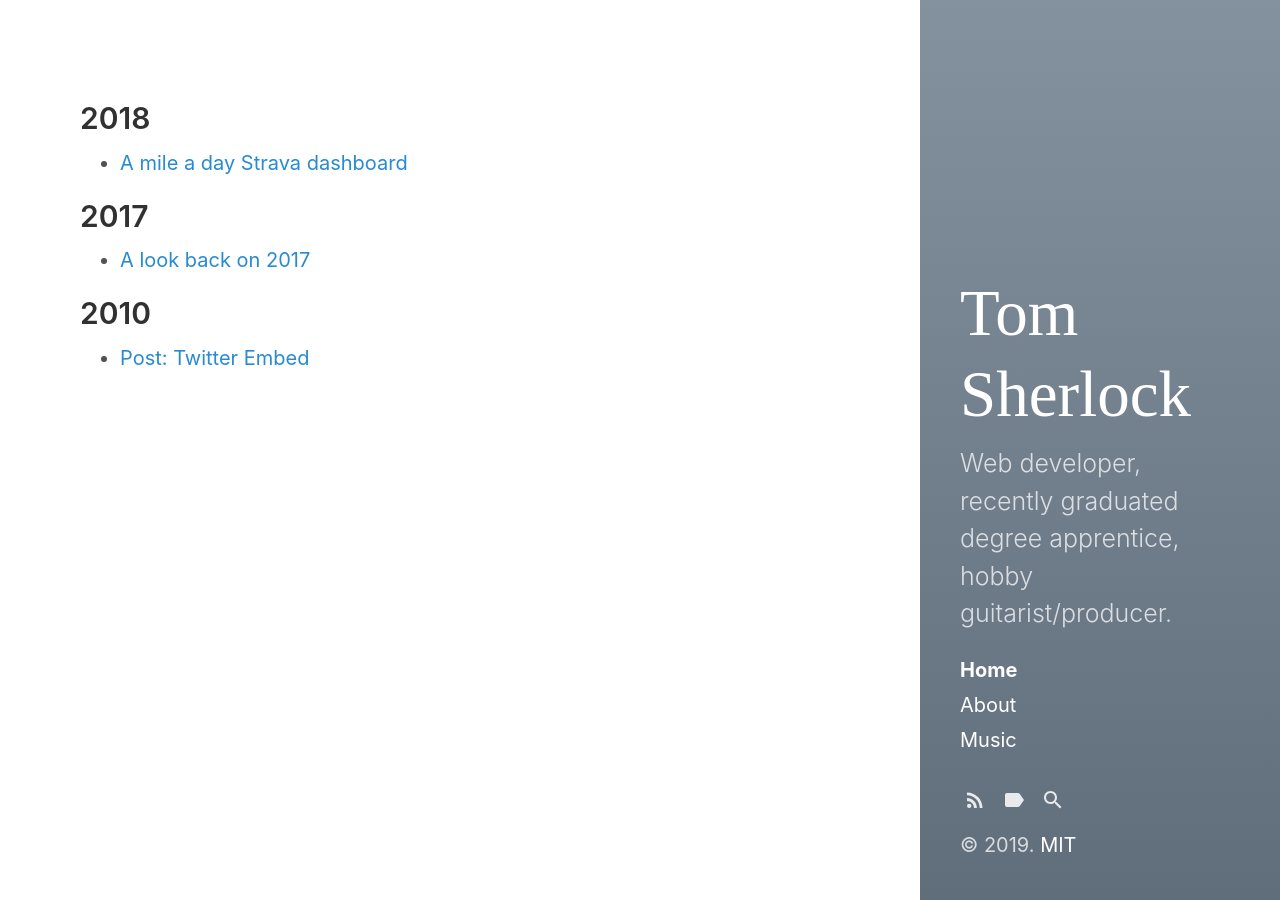
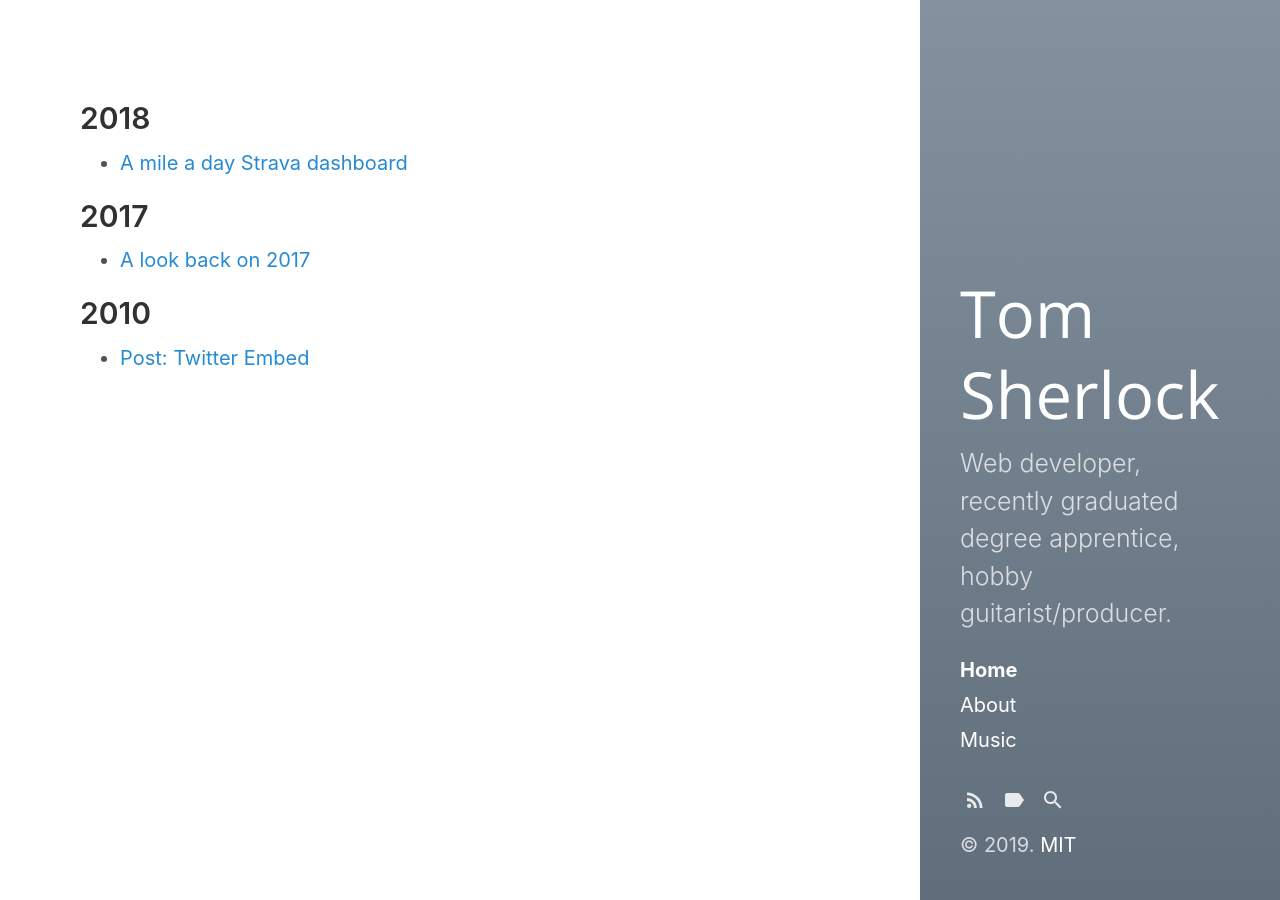
Before and after one commit to tomsherlocked/site, a Jekyll site: the page built from index.html, in a window 1280 px wide. Built offline with Jekyll 4.4.1, drawn with Linux system fonts in a browser that asks for light colours; the list of posts is cut into pages by our own code.

Commit message:
fix font?

```diff
--- a/_sass/hydeout/_layout.scss
+++ b/_sass/hydeout/_layout.scss
@@ -40,7 +40,7 @@ body {
   padding: $section-spacing;
 
   .site-title {
-    font-family: "Abril Fatface", serif;
+    font-family: "Open Sans", sans-serif;
     font-weight: normal;
     font-size: $large-font-size;
     margin-top: 0;
```
